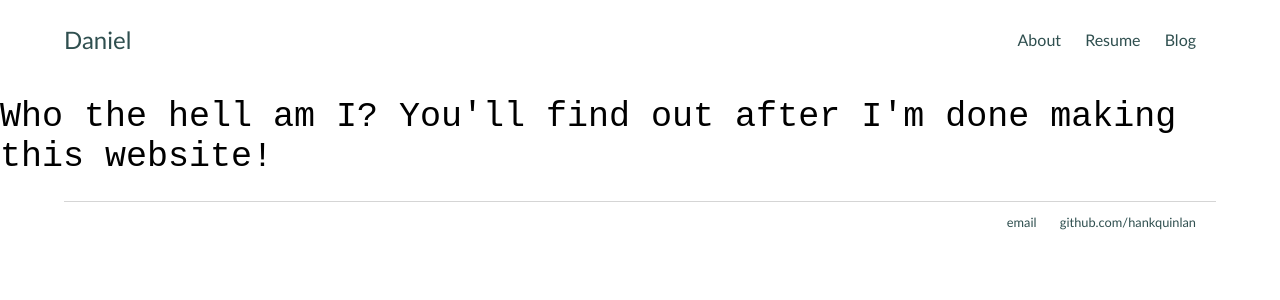
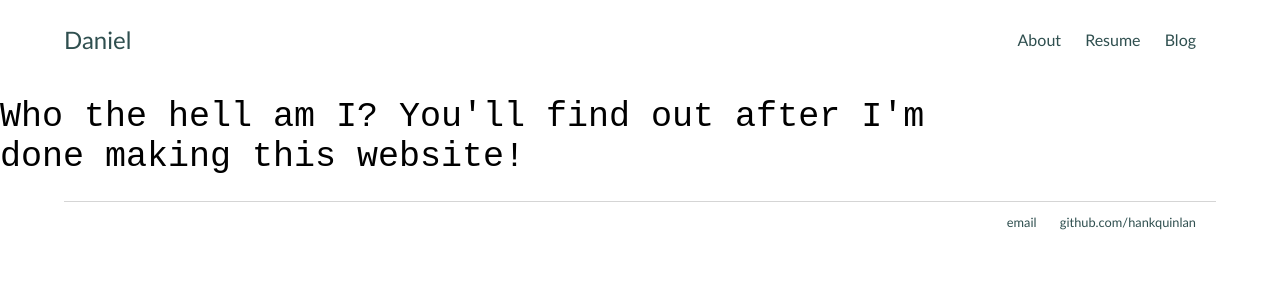
Before and after one commit to Calculasians/calculasians.github.io, a Jekyll site: the page built from about/index.html, in a window 1280 px wide. Shown: the top 300 px of the page. Built offline with Jekyll 4.4.1, drawn with Linux system fonts in a browser that asks for light colours.

Commit message:
Update main.css

```diff
--- a/css/main.css
+++ b/css/main.css
@@ -98,3 +98,7 @@
 ul.posts li {
     list-style: none;
 }
+
+.test-about {
+    width: 80%;
+}
```
